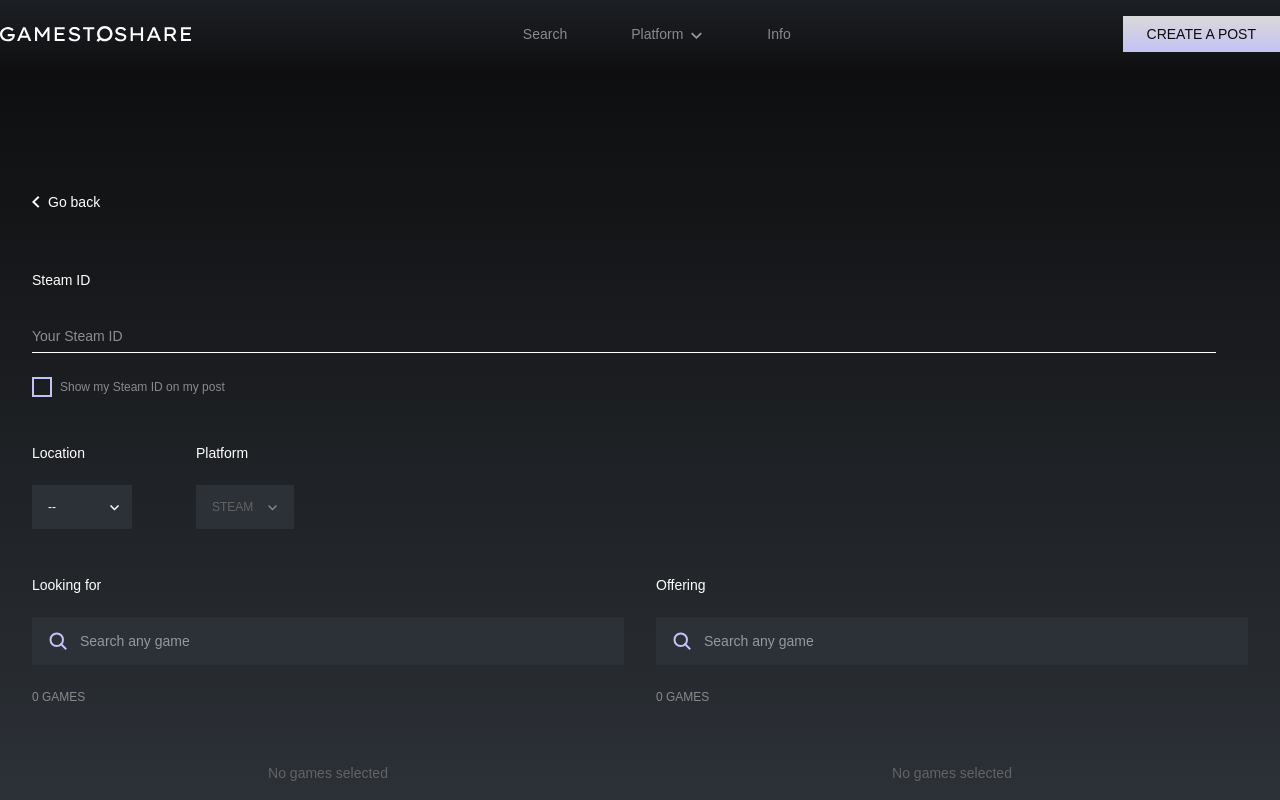
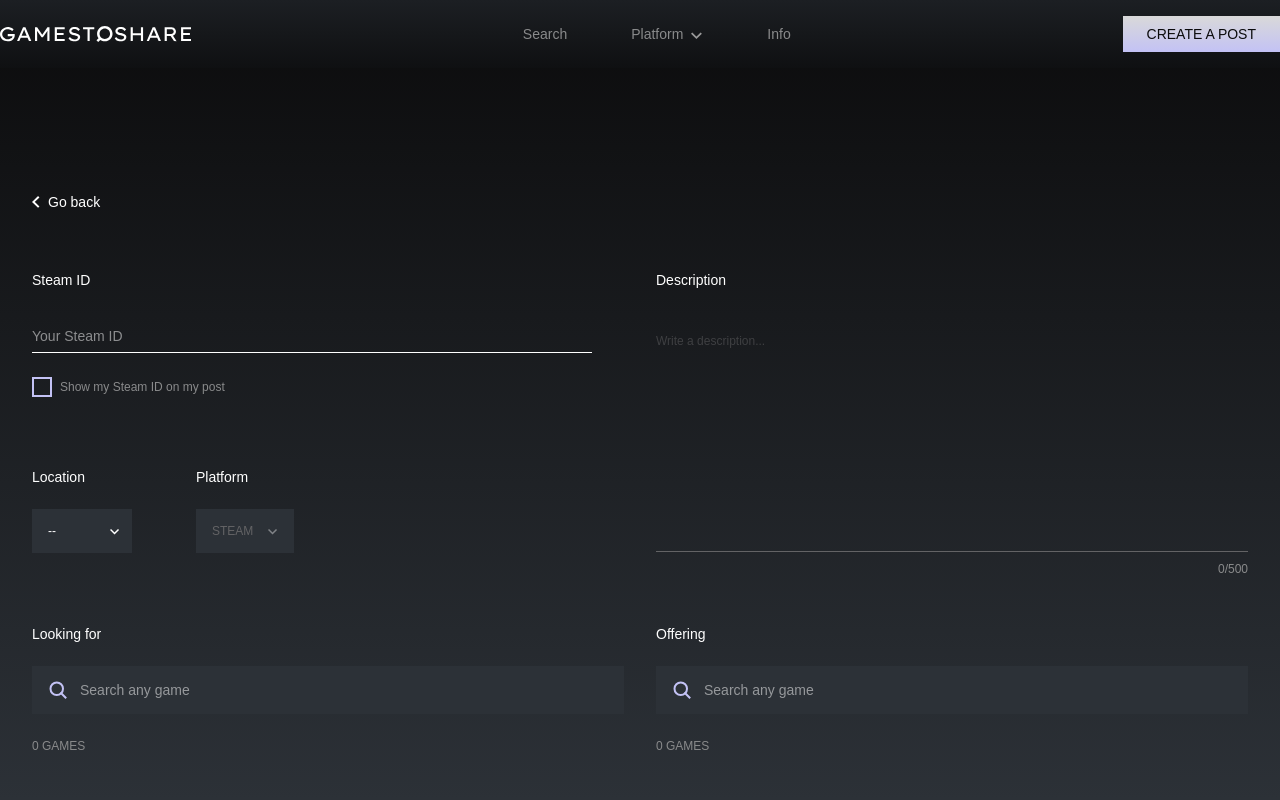
Before and after one commit to yasemitee/gamestoshare, a Next.js app: page /listings/create in a window 1280 px wide. Shown: the top 800 px of the page. Built offline with nearby package versions, Linux system fonts and the light colour scheme; a web font is replaced by a local one.

Commit message:
feat: add DescriptionTextarea component and integrate it into CreateListingPage fix: update default props in ListingUserHeader and adjust ActionButtons visibility style: enhance layout with grid gap in ListingDetailPage

```diff
--- /dev/null
+++ b/app/components/listings/DescriptionTextarea.tsx
@@ -0,0 +1,43 @@
+'use client';
+
+import { colors } from '@/lib/colors';
+
+interface DescriptionTextareaProps {
+  value: string;
+  onChange: (value: string) => void;
+  placeholder?: string;
+  maxLength?: number;
+}
+
+export function DescriptionTextarea({
+  value,
+  onChange,
+  placeholder = 'Write a description...',
+  maxLength = 500,
+}: DescriptionTextareaProps) {
+  return (
+    <div className="flex flex-col">
+      <label className="text-field mb-11" style={{ color: colors.white }}>
+        Description
+      </label>
+      <textarea
+        value={value}
+        onChange={(e) => onChange(e.target.value)}
+        placeholder={placeholder}
+        maxLength={maxLength}
+        className="w-full text-field-small resize-none border-b"
+        style={{
+          color: colors.gray2,
+          outline: 'none',
+          minHeight: '220px',
+        }}
+      />
+      <div
+        className="text-field-small mt-2 text-right"
+        style={{ color: colors.gray1 }}
+      >
+        {value.length}/{maxLength}
+      </div>
+    </div>
+  );
+}
--- a/app/components/listings/ListingUserHeader.tsx
+++ b/app/components/listings/ListingUserHeader.tsx
@@ -21,9 +21,9 @@ export function ListingUserHeader({
   location,
   steamLevel,
   accountYears,
-  isDonor = true,
-  isPopular = true,
-  isVeteran = true,
+  isDonor = false,
+  isPopular = false,
+  isVeteran = false,
 }: ListingUserHeaderProps) {
   return (
     <div className="flex gap-8">
@@ -66,7 +66,7 @@ export function ListingUserHeader({
             {isPopular && <UserBadge icon="⭐" label="Popular" />}
             {isVeteran && <UserBadge icon="🗿" label="Veteran" />}
           </div>
-          <ActionButtons />
+          <ActionButtons showReport={false} />
         </div>
       </div>
     </div>
--- a/app/listings/[id]/page.tsx
+++ b/app/listings/[id]/page.tsx
@@ -90,7 +90,7 @@ export default async function ListingDetailPage({
                 className="mt-5 mb-13"
               />
               {/* Content Section: Description | Games */}
-              <div className="grid grid-cols-2">
+              <div className="grid grid-cols-2 gap-22">
                 {/* Left: Description */}
                 <div>
                   <div className="flex items-center gap-4 mb-8">
--- a/app/listings/create/page.tsx
+++ b/app/listings/create/page.tsx
@@ -13,6 +13,7 @@ import { SteamIdInput } from '@/components/listings/SteamIdInput';
 import { ShowSteamIdCheckbox } from '@/components/listings/ShowSteamIdCheckbox';
 import { PlatformSelector } from '@/components/listings/PlatformSelector';
 import { GameSection } from '@/components/listings/GameSection';
+import { DescriptionTextarea } from '@/components/listings/DescriptionTextarea';
 import { VerificationModal } from '@/components/verification/VerificationModal';
 import { useState } from 'react';
 import toast, { Toaster } from 'react-hot-toast';
@@ -41,6 +42,7 @@ export default function CreateListingPage() {
     Array<{ id: string; name: string; iconUrl?: string; appId?: number }>
   >([]);
   const [showSteamId, setShowSteamId] = useState(false);
+  const [description, setDescription] = useState('');
   const [termsAccepted, setTermsAccepted] = useState(false);
   const [isSubmitting, setIsSubmitting] = useState(false);
   const [isVerified, setIsVerified] = useState(false);
@@ -192,6 +194,7 @@ export default function CreateListingPage() {
           steamProfileUrl: fullProfileUrl,
           location,
           showSteamId,
+          description,
           lookingFor: lookingFor.map((game: any) => ({
             appId: game.appId,
             name: game.name,
@@ -301,6 +304,10 @@ export default function CreateListingPage() {
           <MainContentContainer>
             <GoBackButton />
             <form onSubmit={handleSubmit} className="mt-14 text-white">
+              {/* Main Grid: Left side (Steam ID, Location, Platform) and Right side (Description) */}
+              <div className="flex gap-8 mb-12">
+                {/* Left Column */}
+                <div className="flex-1 flex flex-col">
                   {/* Steam ID */}
                   <SteamIdInput
                     value={steamId}
@@ -317,7 +324,7 @@ export default function CreateListingPage() {
                     onChange={setShowSteamId}
                   />
                   {/* Location & Platform */}
-              <div className="flex gap-16 my-12">
+                  <div className="flex gap-16 mt-12">
                     <LocationSelector
                       value={location}
                       onChange={setLocation}
@@ -330,6 +337,16 @@ export default function CreateListingPage() {
                       onChange={setPlatform}
                       disabled
                     />
+                  </div>
+                </div>
+
+                {/* Right Column - Description */}
+                <div className="flex-1">
+                  <DescriptionTextarea
+                    value={description}
+                    onChange={setDescription}
+                  />
+                </div>
               </div>
               {/* Looking for & Offering */}
               <div className="flex gap-8 mb-12">
```
Lines whose indentation alone changed are shown as unchanged.
